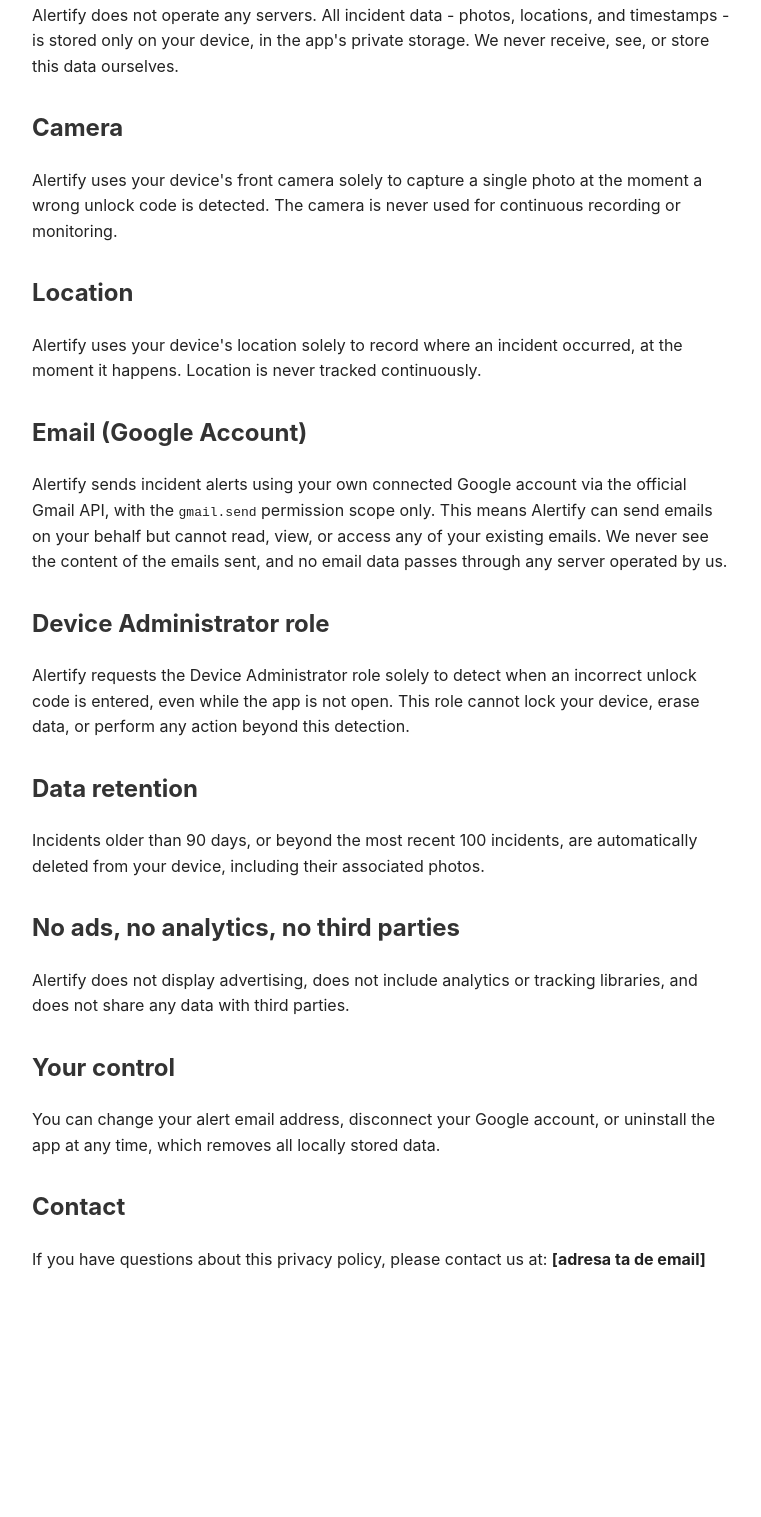
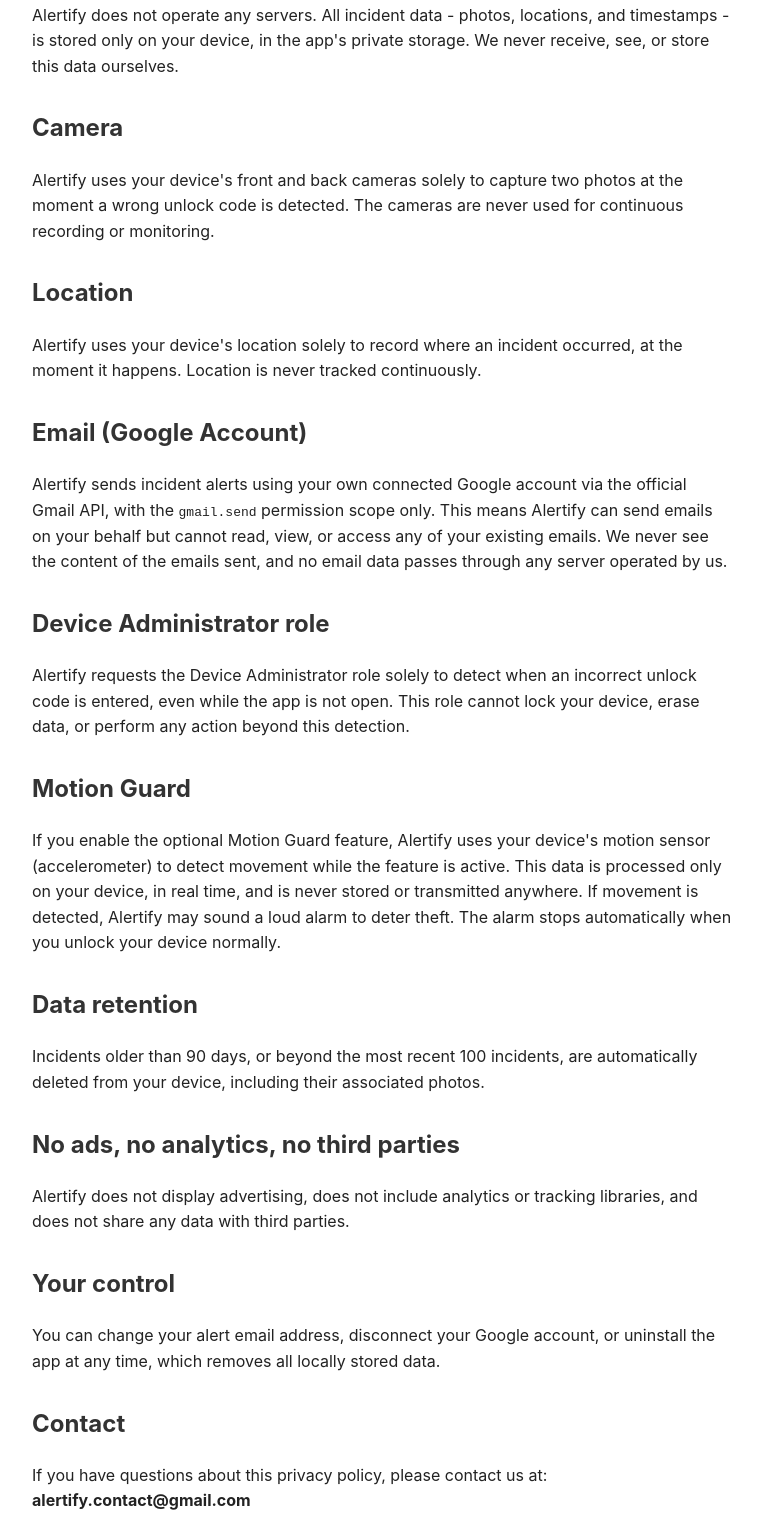
Before and after one commit to vmc-apps/alertify-privacy, a plain HTML site: page index.html in a window 1280 px wide. Shown: the part 288-1805 px from the top of the page, without its empty margins (258-1019 px from the left). Before the commit the page ends 1600 px from the top, so only its background shows below. Drawn offline with Linux system fonts and the light colour scheme.

Commit message:
Update index.html

```diff
--- a/index.html
+++ b/index.html
@@ -22,7 +22,7 @@
 <p>Alertify does not operate any servers. All incident data - photos, locations, and timestamps - is stored only on your device, in the app's private storage. We never receive, see, or store this data ourselves.</p>
 
 <h2>Camera</h2>
-<p>Alertify uses your device's front camera solely to capture a single photo at the moment a wrong unlock code is detected. The camera is never used for continuous recording or monitoring.</p>
+<p>Alertify uses your device's front and back cameras solely to capture two photos at the moment a wrong unlock code is detected. The cameras are never used for continuous recording or monitoring.</p>
 
 <h2>Location</h2>
 <p>Alertify uses your device's location solely to record where an incident occurred, at the moment it happens. Location is never tracked continuously.</p>
@@ -32,6 +32,9 @@
 
 <h2>Device Administrator role</h2>
 <p>Alertify requests the Device Administrator role solely to detect when an incorrect unlock code is entered, even while the app is not open. This role cannot lock your device, erase data, or perform any action beyond this detection.</p>
+
+<h2>Motion Guard</h2>
+<p>If you enable the optional Motion Guard feature, Alertify uses your device's motion sensor (accelerometer) to detect movement while the feature is active. This data is processed only on your device, in real time, and is never stored or transmitted anywhere. If movement is detected, Alertify may sound a loud alarm to deter theft. The alarm stops automatically when you unlock your device normally.</p>
 
 <h2>Data retention</h2>
 <p>Incidents older than 90 days, or beyond the most recent 100 incidents, are automatically deleted from your device, including their associated photos.</p>
@@ -43,7 +46,7 @@
 <p>You can change your alert email address, disconnect your Google account, or uninstall the app at any time, which removes all locally stored data.</p>
 
 <h2>Contact</h2>
-<p>If you have questions about this privacy policy, please contact us at: <strong>[adresa ta de email]</strong></p>
+<p>If you have questions about this privacy policy, please contact us at: <strong>alertify.contact@gmail.com</strong></p>
 
 </body>
 </html>
```
